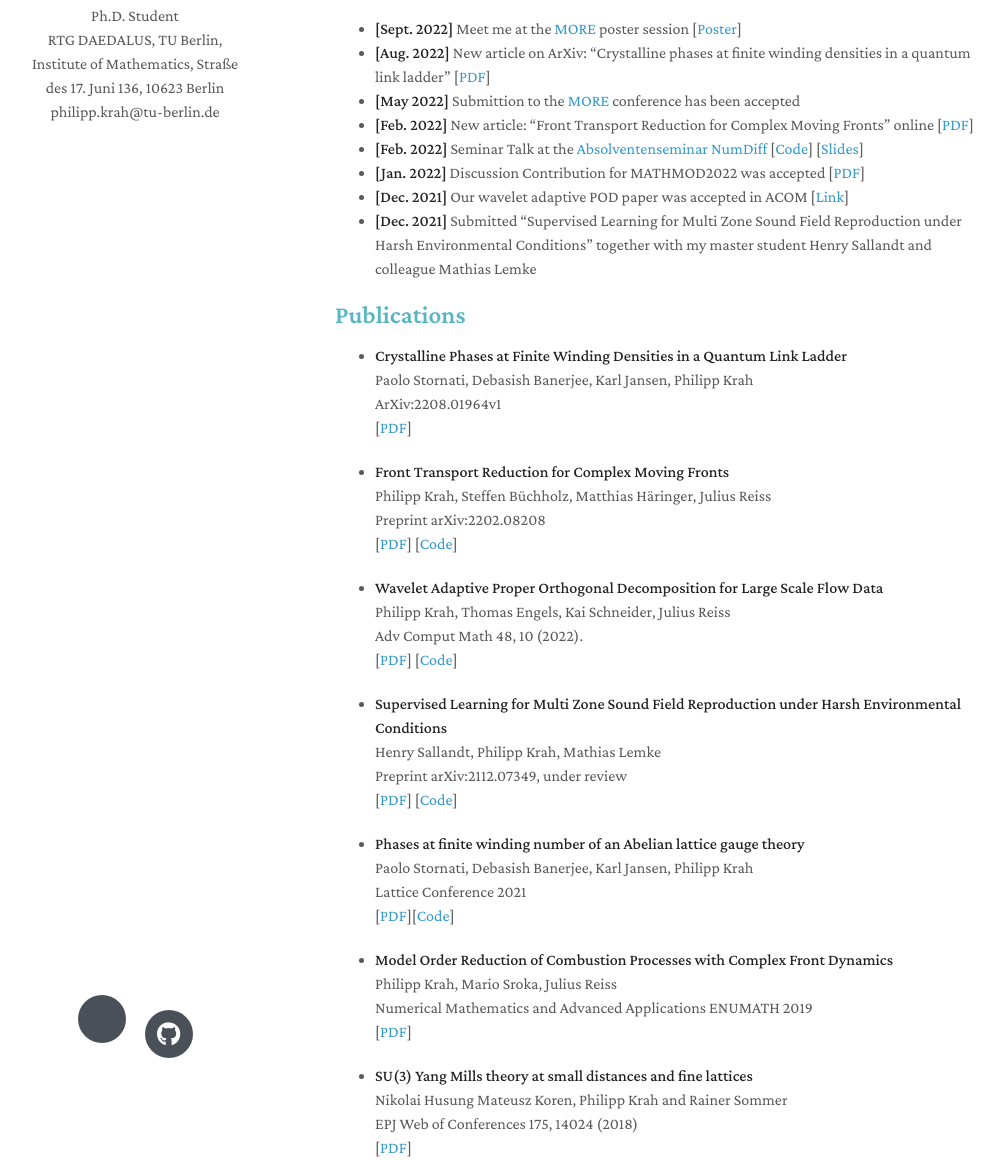
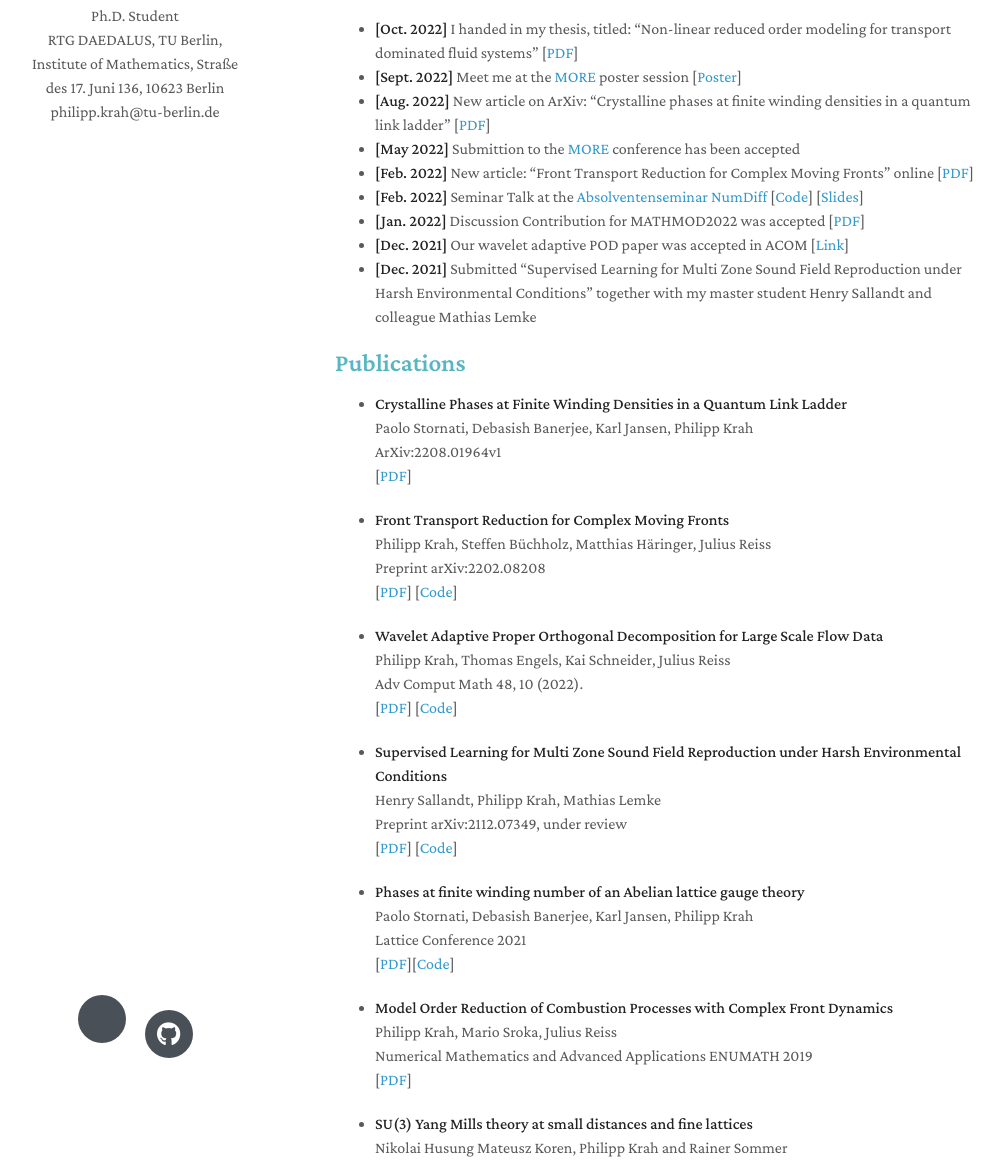
Before and after one commit to Philipp137/Philipp137.github.io, a Jekyll site: the page built from index.markdown, in a window 1280 px wide and 1400 px high, scrolled down 277 px. Shown: the part 240-1400 px from the top of the window, without its empty margins (135-1139 px from the left). Built offline with Jekyll 4.4.1, drawn with Linux system fonts in a browser that asks for light colours; nearby versions of some CDN libraries; a style sheet for code colours, icons or effects is not loaded; some of the changed lines change nothing that is shown; some of the changed text lies outside the part shown.

Commit message:
PhD thesis

```diff
--- a/index.markdown
+++ b/index.markdown
@@ -18,6 +18,7 @@ Physics-love, Algorithms-fun, [Rhythm-freedom](https://soundcloud.com/massesandb
 
 ## News
 
+- **[Oct. 2022]** I handed in my thesis, titled: "Non-linear reduced order modeling for transport dominated fluid systems" [[PDF](https://tubcloud.tu-berlin.de/s/zbb4tSxYedQbXrw)]
 - **[Sept. 2022]** Meet me at the [MORE](https://more.sciencesconf.org) poster session [[Poster](https://Philipp137.github.io/assets/poster/Poster_KoellermeierKrahKusch.pdf)]
 - **[Aug. 2022]** New article on ArXiv: "Crystalline phases at finite winding densities in a quantum link ladder" [[PDF](https://arxiv.org/pdf/2208.01964.pdf)]
 - **[May  2022]** Submittion to the [MORE](https://more.sciencesconf.org/) conference has been accepted
@@ -89,6 +90,6 @@ Physics-love, Algorithms-fun, [Rhythm-freedom](https://soundcloud.com/massesandb
 <div align ="center">
 <strong>Thesis Progress</strong>
 <br>
-<progress value="95" max="100">95 %</progress>
-
+<progress value="99" max="100">95 %</progress>
+<strong>[done!](https://tubcloud.tu-berlin.de/s/zbb4tSxYedQbXrw)</strong>
 </div>
```
